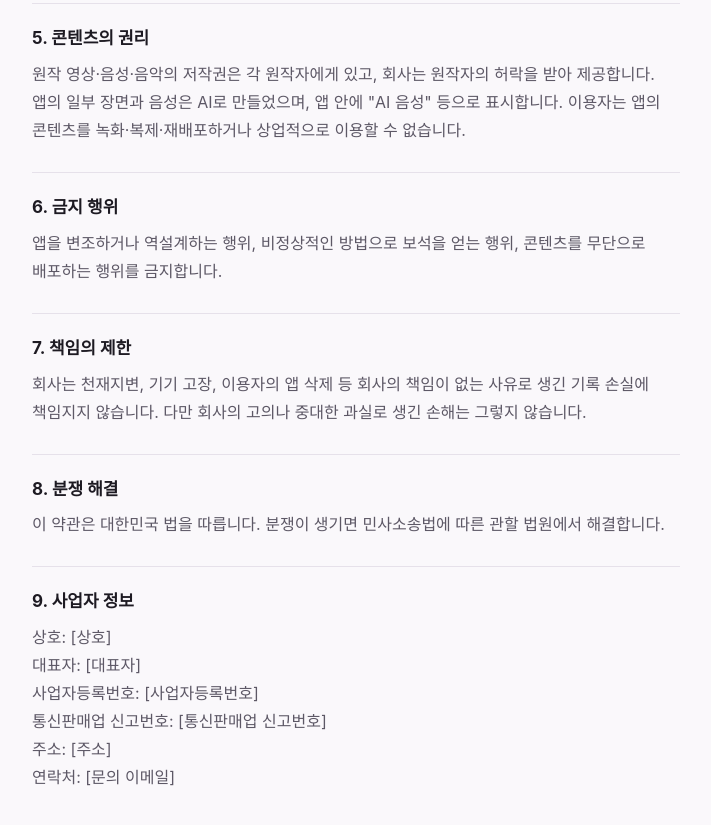
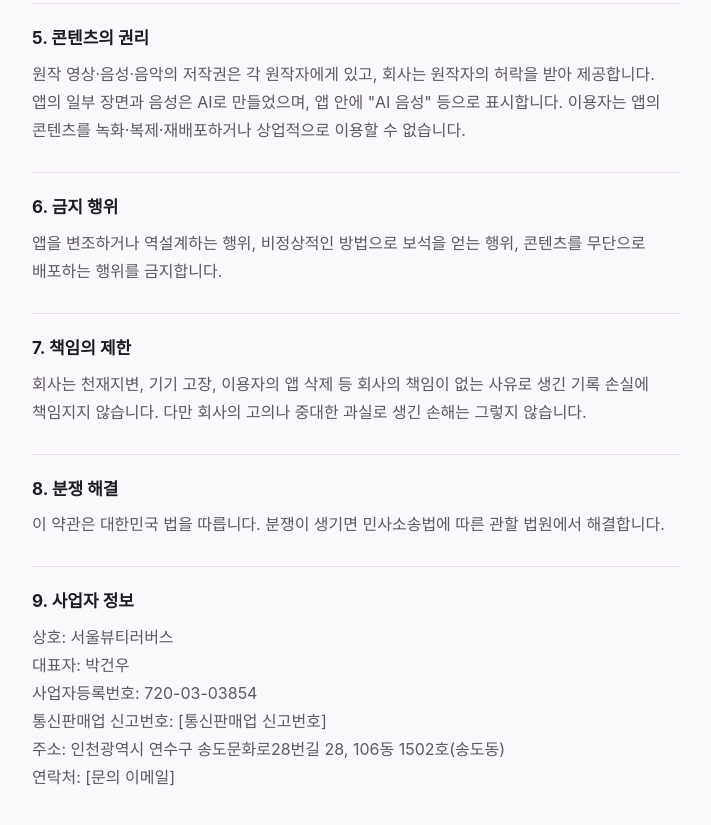
Before and after one commit to gnwoop/shortplay-policy, a plain HTML site: page terms/index.html in a window 1280 px wide. Shown: the part 889-1714 px from the top of the page, without its empty margins (284-995 px from the left). Drawn offline with Linux system fonts and the light colour scheme.

Commit message:
사업자 정보 채움 (상호·대표자·등록번호·주소)
Co-Authored-By: Claude Opus 5.5 <noreply@anthropic.com>

```diff
--- a/terms/index.html
+++ b/terms/index.html
@@ -17,7 +17,7 @@ p{margin:0;color:var(--mute);white-space:pre-line}
 <body><main>
 <nav><a class="brand" href="../">숏플</a><a href="../privacy/">개인정보처리방침</a><a href="../terms/">이용약관</a></nav>
 <h1>이용약관</h1><p class="date">시행일 [시행일]</p>
-<h2>1. 서비스</h2><p>숏플은 [상호](이하 "회사")가 제공하는 인터랙티브 드라마 앱입니다. 이용자는 원작 숏드라마를 보며 선택지를 고르고, 등장인물의 의상을 모으고, 엔딩을 볼 수 있습니다.</p>
+<h2>1. 서비스</h2><p>숏플은 서울뷰티러버스(이하 "회사")가 제공하는 인터랙티브 드라마 앱입니다. 이용자는 원작 숏드라마를 보며 선택지를 고르고, 등장인물의 의상을 모으고, 엔딩을 볼 수 있습니다.</p>
 <h2>2. 계정</h2><p>숏플은 계정 없이 이용합니다. 진행 기록과 보석은 기기에만 저장되므로, 앱을 삭제하거나 기기를 바꾸거나 기록 초기화를 하면 구매한 보석을 포함해 복구되지 않습니다.</p>
 <h2>3. 유료 아이템과 확률</h2><p>보석은 앱 안에서 쓰는 유료 아이템이며, 에피소드 열기, 의상 구매, 의상 뽑기에 쓰입니다. 보석은 앱스토어 결제로 구매하고, 가격은 결제 화면에 표시된 금액(부가가치세 포함)입니다. 의상 뽑기는 확률형 아이템이며, 등급별·의상별 확률과 확정 조건은 뽑기 화면의 "확률 정보 보기"에 공개합니다. 확률이나 규칙을 바꿀 때는 미리 앱 안에서 알립니다.</p>
 <h2>4. 청약철회와 환불</h2><p>구매한 보석은 구매일로부터 7일 이내, 사용하지 않은 경우에 한해 청약철회할 수 있습니다. 이미 사용한 보석과 뽑기·구매로 받은 의상은 디지털 콘텐츠 제공이 시작된 것이므로 청약철회가 제한됩니다(전자상거래법 제17조 제2항). 앱스토어 결제의 환불은 Apple의 환불 절차(reportaproblem.apple.com)를 따릅니다. 미성년자가 법정대리인의 동의 없이 결제한 경우 본인 또는 법정대리인이 계약을 취소할 수 있습니다.</p>
@@ -25,10 +25,10 @@ p{margin:0;color:var(--mute);white-space:pre-line}
 <h2>6. 금지 행위</h2><p>앱을 변조하거나 역설계하는 행위, 비정상적인 방법으로 보석을 얻는 행위, 콘텐츠를 무단으로 배포하는 행위를 금지합니다.</p>
 <h2>7. 책임의 제한</h2><p>회사는 천재지변, 기기 고장, 이용자의 앱 삭제 등 회사의 책임이 없는 사유로 생긴 기록 손실에 책임지지 않습니다. 다만 회사의 고의나 중대한 과실로 생긴 손해는 그렇지 않습니다.</p>
 <h2>8. 분쟁 해결</h2><p>이 약관은 대한민국 법을 따릅니다. 분쟁이 생기면 민사소송법에 따른 관할 법원에서 해결합니다.</p>
-<h2>9. 사업자 정보</h2><p>상호: [상호]
-대표자: [대표자]
-사업자등록번호: [사업자등록번호]
+<h2>9. 사업자 정보</h2><p>상호: 서울뷰티러버스
+대표자: 박건우
+사업자등록번호: 720-03-03854
 통신판매업 신고번호: [통신판매업 신고번호]
-주소: [주소]
+주소: 인천광역시 연수구 송도문화로28번길 28, 106동 1502호(송도동)
 연락처: [문의 이메일]</p>
 </main></body></html>
```
Also changed, not shown: privacy/index.html (+1 -1 lines).
